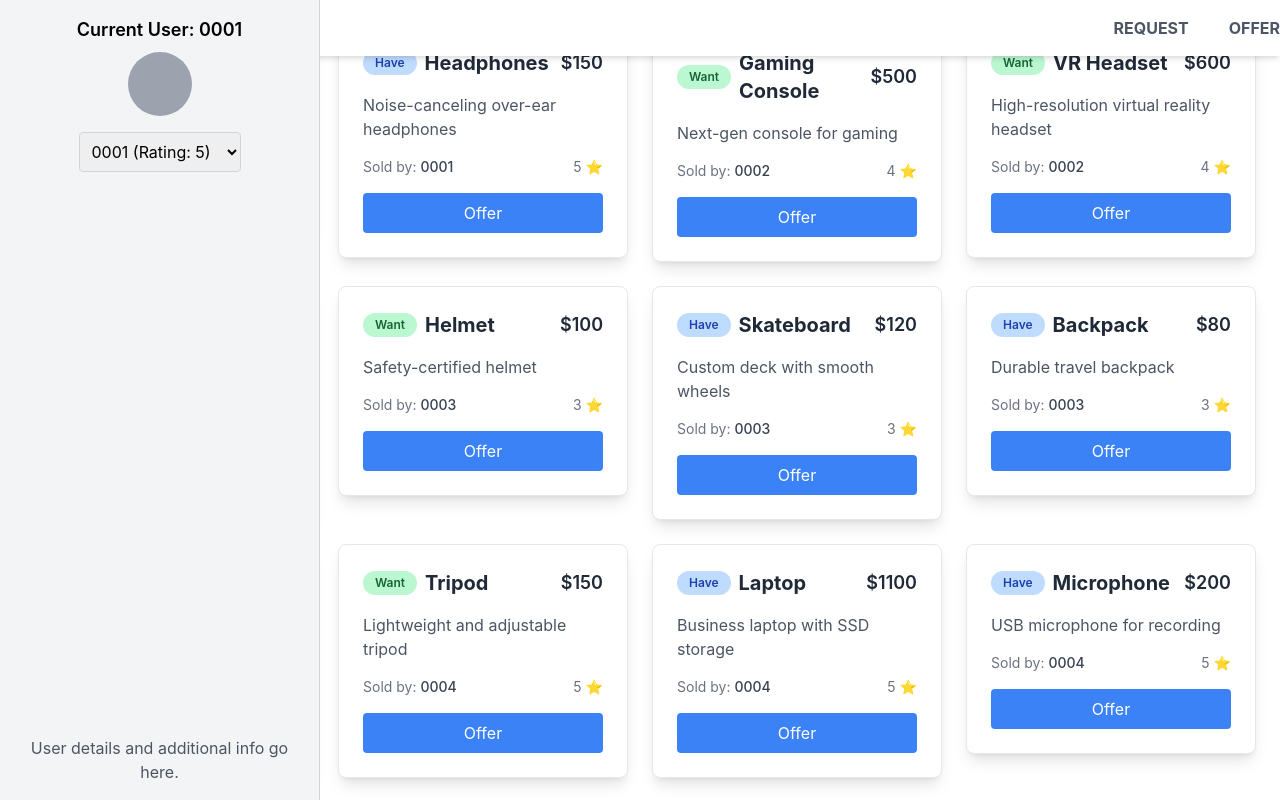
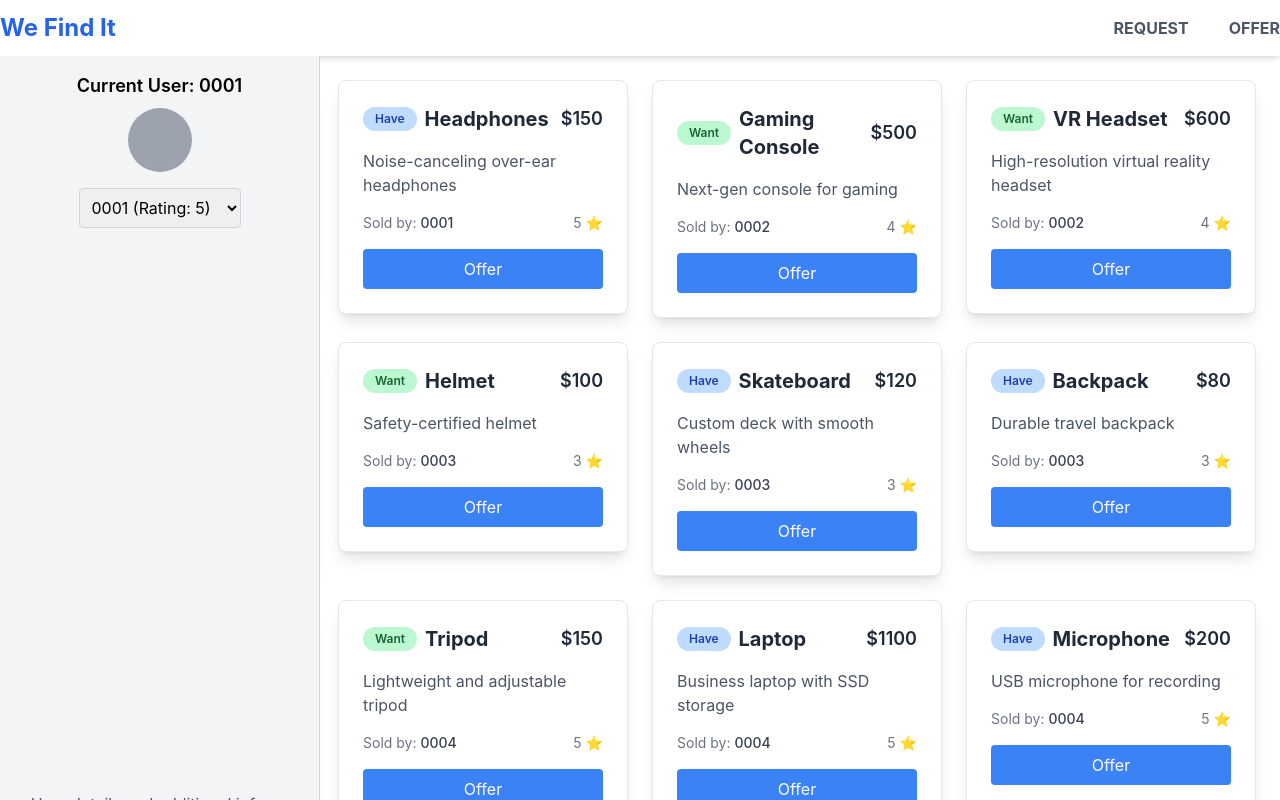
Before and after one commit to Neutron02/CS-Capstone, a React (Create React App) app in the folder cscapstone/: page /0001 in a window 1280 px wide. Shown: the top 800 px of the page. Built offline with nearby package versions, Linux system fonts and the light colour scheme.

Commit message:
Changed the Navbar UI position

```diff
--- a/cscapstone/package.json
+++ b/cscapstone/package.json
@@ -15,7 +15,7 @@
   "scripts": {
     "start": "react-scripts start",
     "build": "react-scripts build",
-    "test": "react-scripts test --watchAll --testMatch **/src/**/*.test.js",
+    "test": "react-scripts test",
     "eject": "react-scripts eject"
   },
   "eslintConfig": {
--- a/cscapstone/src/Components/Navbar.js
+++ b/cscapstone/src/Components/Navbar.js
@@ -11,7 +11,7 @@ const Navbar = () => {
 
   return (
     <div data-testid="navbar">
-      <nav className="fixed top-0 w-full bg-white shadow-md z-10">
+      <nav className="top-0 w-full bg-white shadow-md z-10">
         <div className="container mx-auto py-3 flex justify-between items-center">
           <div className="text-2xl font-bold text-blue-600">
             <Link to="/" onClick={handleClose}>
```
